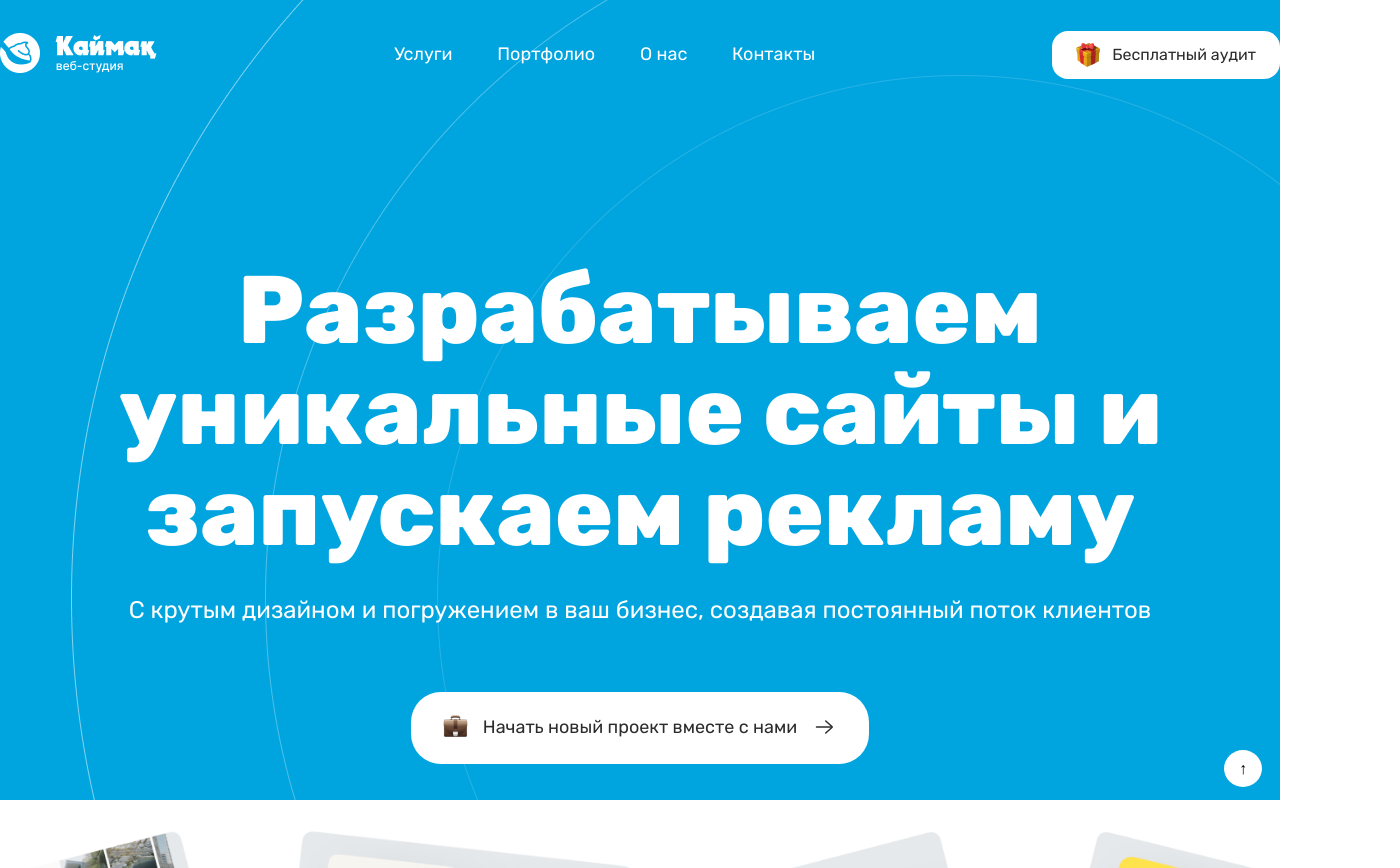
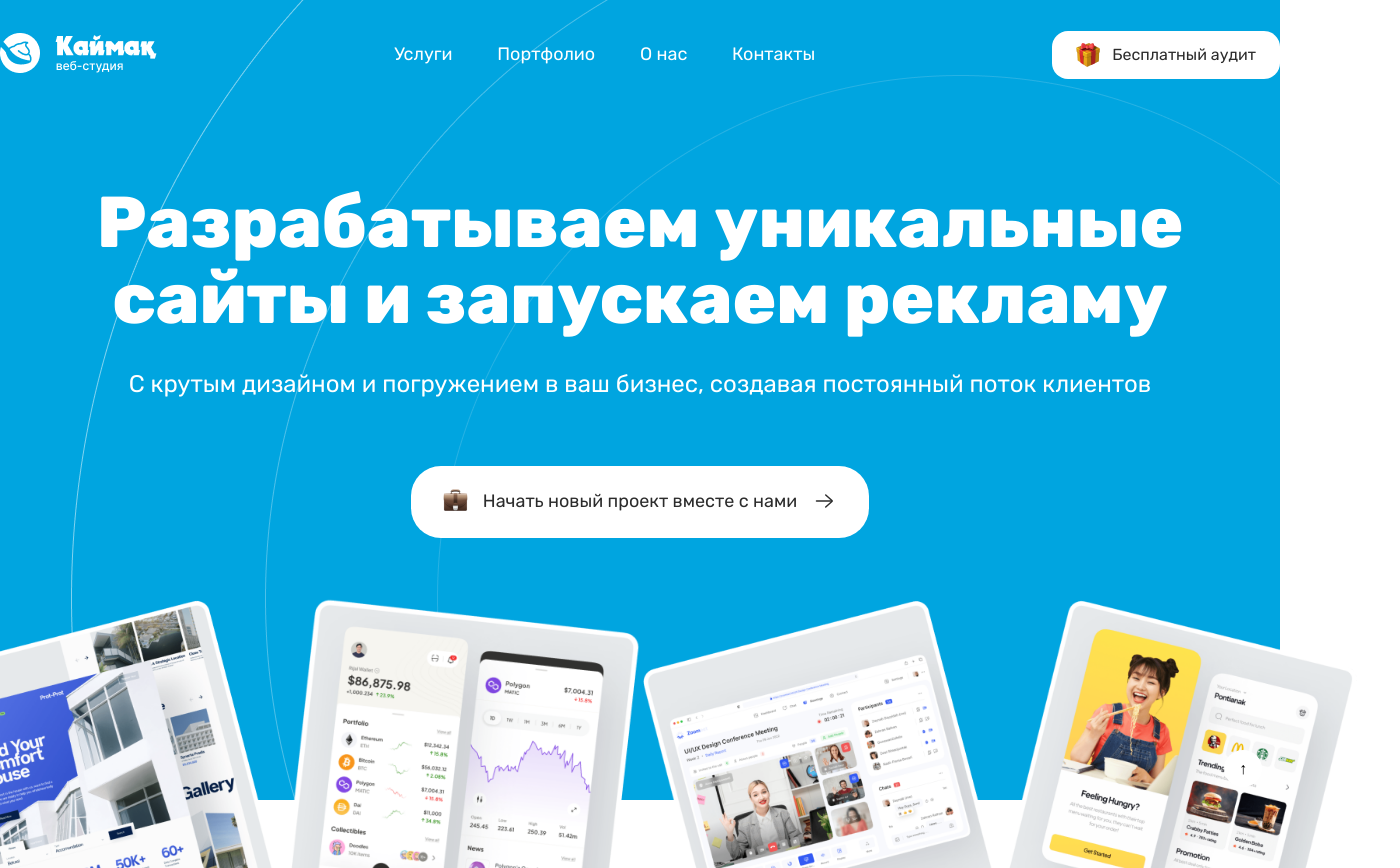
Before and after one commit to Arsenic99/Qaimaq, a React (Create React App) app in the folder client/: page / in a window 1280 px wide. Shown: the top 868 px of the page, 1400 px wide, since content can reach past the window. Built offline with nearby package versions, Linux system fonts and the light colour scheme.

Commit message:
Added adaptive to 1440px

```diff
--- a/client/src/assets/styles/main.scss
+++ b/client/src/assets/styles/main.scss
@@ -399,3 +399,26 @@
         }
     }
 }
+
+
+@media screen and (max-width:1440px) {
+    .first-section {
+        .title {
+            font-family: 'Rubik';
+            font-style: normal;
+            font-weight: 800;
+            font-size: 72px;
+            line-height: 105%;
+            text-align: center;
+            color: #FFFFFF;
+            margin: 75px auto 0;
+            max-width: 1315px;
+        }
+
+        .firstsection-img {
+            width: 360px;
+            height: 360px;
+        }
+    }
+
+}
```
